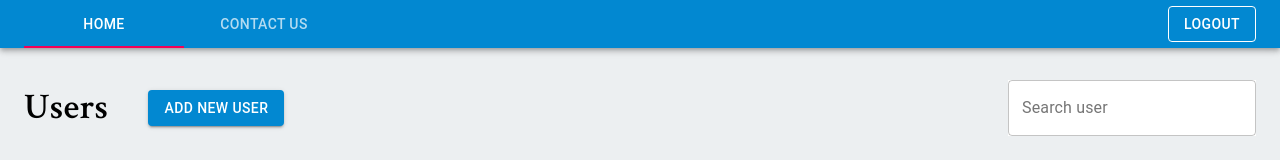
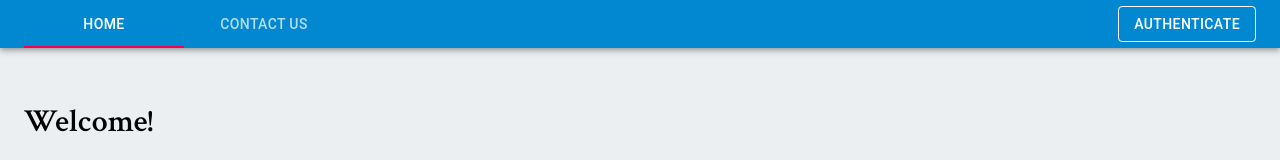
Before and after one commit to IgorGoncharenkoDev/AmtossTestApp, a React (Create React App) app in the folder client/: page / in a window 1280 px wide. Shown: the top 160 px of the page. Built offline with nearby package versions, Linux system fonts and the light colour scheme; no server answers.

Commit message:
Auth is initially false

```diff
--- a/client/src/App.tsx
+++ b/client/src/App.tsx
@@ -13,7 +13,7 @@ import './styles/styles.scss'
 
 
 const App: FunctionComponent = () => {
-	const [ isLoggedIn, setIsLoggedIn ] = useState<boolean>(true)
+	const [ isLoggedIn, setIsLoggedIn ] = useState<boolean>(false)
 	const [ activeMenuTab, setActiveMenuTab ] = useState<number>(0)
 
 	const classes = useBaseStyles()
```
